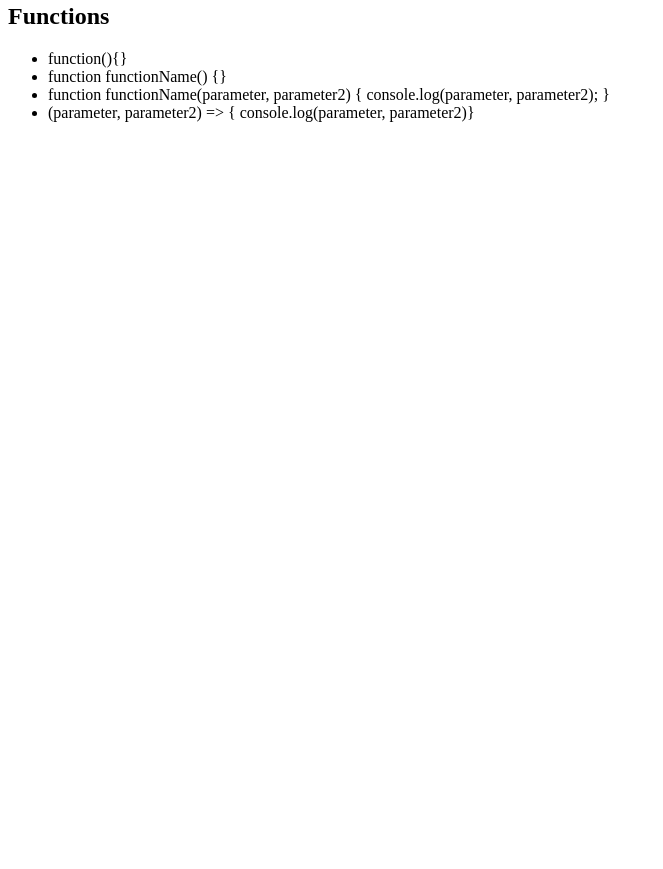
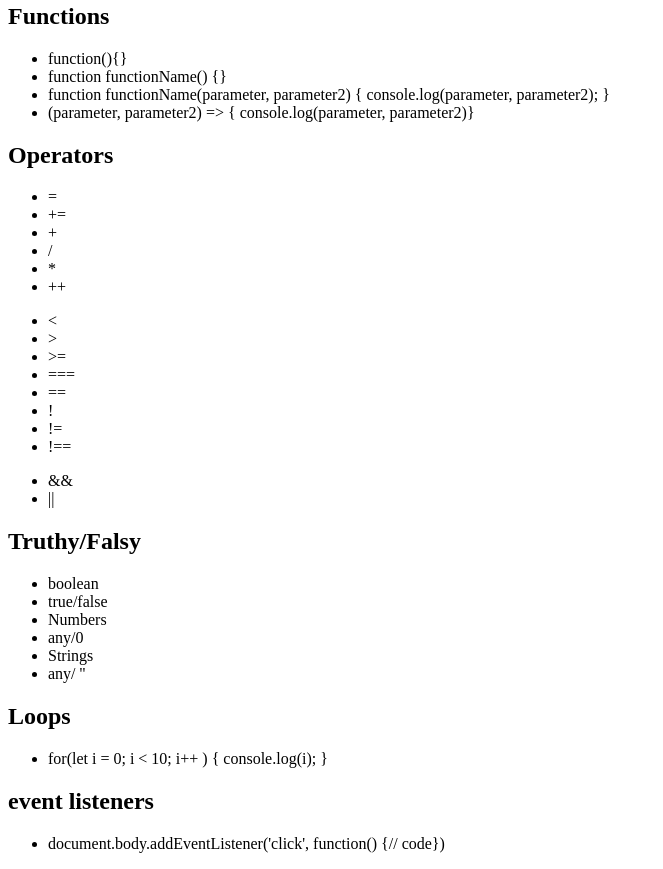
Before and after one commit to geekwisevinson/intro-to-js-nov19, a plain HTML site: page vinson/day1/overview.html in a window 1280 px wide. Shown: the part 250-1119 px from the top of the page, without its empty margins (0-663 px from the left). Before the commit the page ends 800 px from the top, so only its background shows below. Drawn offline with Linux system fonts and the light colour scheme.

Commit message:
add overview

```diff
--- a/vinson/day1/overview.html
+++ b/vinson/day1/overview.html
@@ -31,5 +31,64 @@
         <li>(parameter, parameter2) => { console.log(parameter, parameter2)}</li>
     </ul>
 
+<h2>Operators</h2>
+
+    <ul>
+        <li>=</li>
+        <li>+=</li>
+        <li>+</li>
+        <li>/</li>
+        <li>*</li>
+        <li>++</li>
+    </ul>
+
+
+
+    <ul>
+        <li> < </li>
+        <li> > </li>
+        <li> >= </li>
+        <li> === </li>
+        <li>==</li>
+        <li>!</li>
+        <li>!=</li>
+        <li>!==</li>
+    </ul>
+
+    <ul>
+        <li>
+            &&
+        </li>
+        <li>
+            ||
+        </li>
+    </ul>
+
+
+    <h2>Truthy/Falsy</h2>
+    <ul>
+        <li>boolean</li>
+        <li>true/false</li>
+        <li>Numbers</li>
+        <li>any/0</li>
+        <li>Strings</li>
+        <li>any/ ''</li>
+    </ul>
+
+<h2>
+    Loops
+</h2>
+
+<ul>
+    <li>for(let i = 0; i < 10; i++ ) {
+        console.log(i);
+        }</li>
+
+</ul>
+
+<h2>event listeners</h2>
+<ul>
+    <li>document.body.addEventListener('click', function() {// code})</li>
+</ul>
 </body>
 </html>
```
Also changed, not shown: vinson/day1/nameGen.html (added, +28 -0 lines).
